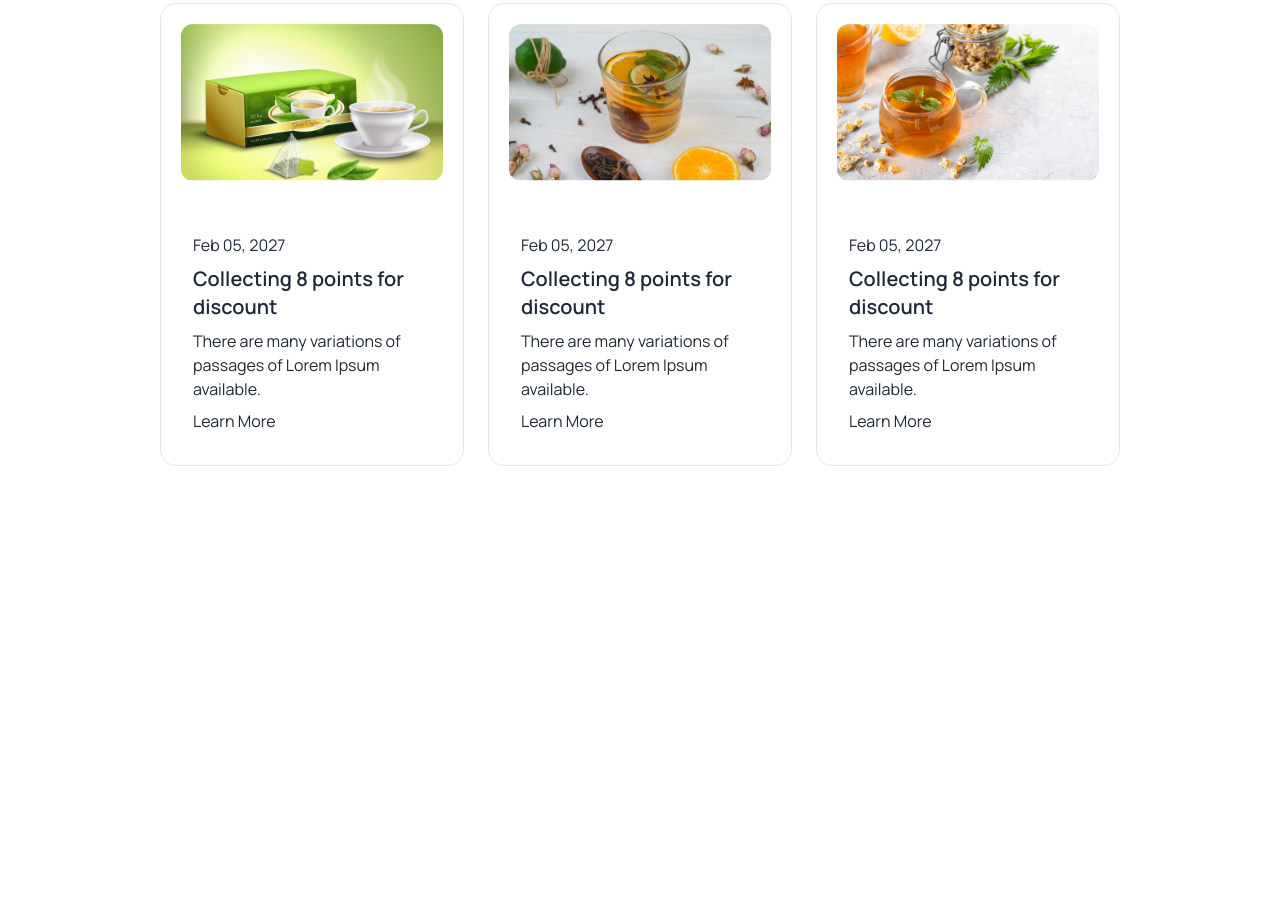
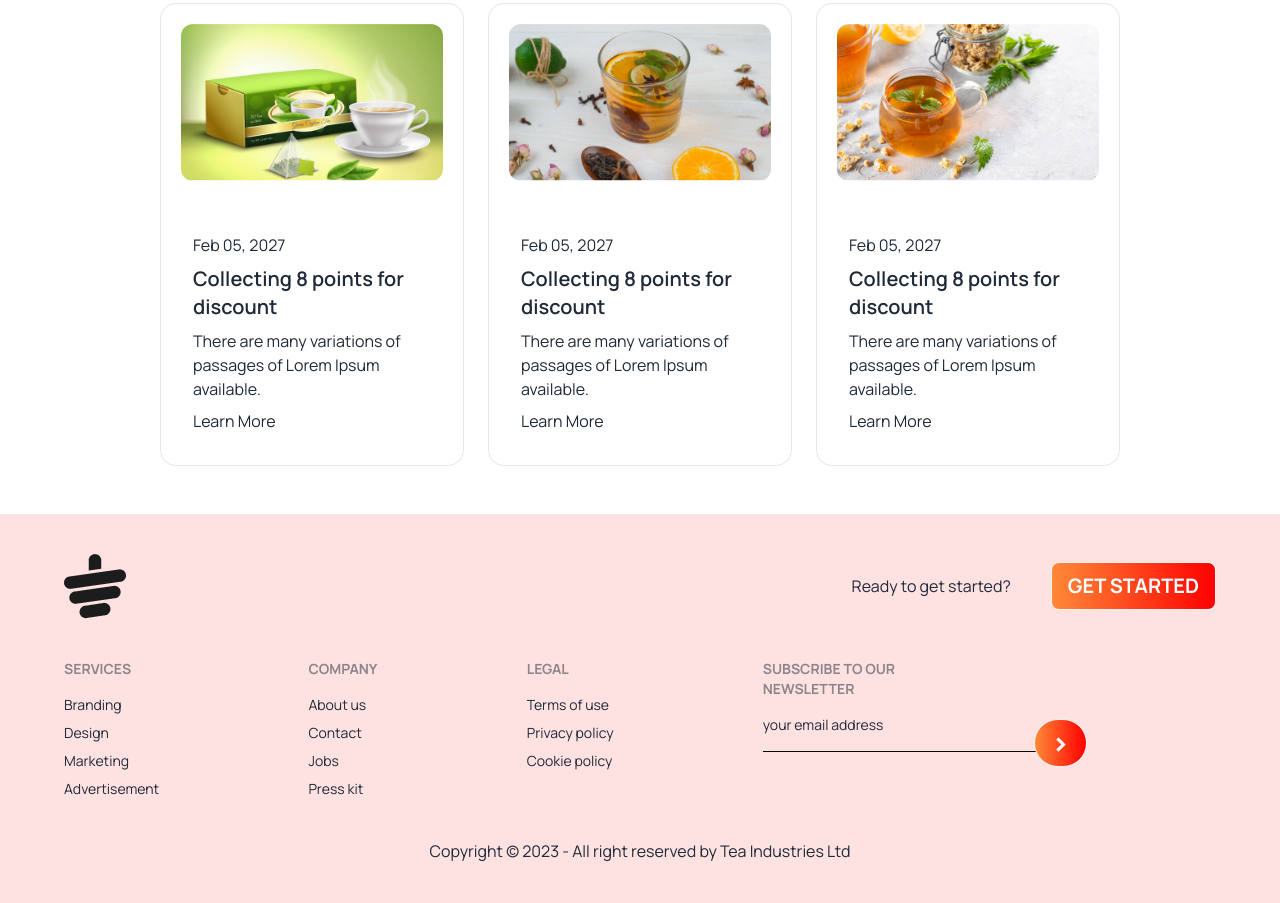
Before and after one commit to rakibaakter/tea-house-using-daisyUI, a plain HTML site: page index.html in a window 1280 px wide. Shown: the part 3026-3929 px from the top of the page. Before the commit the page ends 3540 px from the top, so only its background shows below. Drawn offline with nearby package versions, Linux system fonts and the light colour scheme.

Commit message:
footer added\

```diff
--- a/index.html
+++ b/index.html
@@ -278,6 +278,55 @@
             </div>
         </section>
     </main>
+
+    <footer class=" bg-red-100 px-4 py-10 space-y-10 lg:px-16">
+        <div class="flex justify-between flex-col md:flex-row ">
+            <img src="./images/cup.png" alt="">
+            <div class="flex items-center gap-10">
+                <h4>Ready to get started?</h4>
+                <button class="btn bg-gradient-to-r from-grd-start to-grd-end text-xl font-bold text-white">
+                    Get Started
+                </button>
+            </div>
+        </div>
+        <div class="footer text-base-content">
+            <div>
+                <span class="footer-title">Services</span>
+                <a class="link link-hover">Branding</a>
+                <a class="link link-hover">Design</a>
+                <a class="link link-hover">Marketing</a>
+                <a class="link link-hover">Advertisement</a>
+              </div>
+              <div>
+                <span class="footer-title">Company</span>
+                <a class="link link-hover">About us</a>
+                <a class="link link-hover">Contact</a>
+                <a class="link link-hover">Jobs</a>
+                <a class="link link-hover">Press kit</a>
+              </div>
+              <div>
+                <span class="footer-title">Legal</span>
+                <a class="link link-hover">Terms of use</a>
+                <a class="link link-hover">Privacy policy</a>
+                <a class="link link-hover">Cookie policy</a>
+              </div>
+              <div>
+                <span class="footer-title">Subscribe to our
+                    <br>
+                     newsletter</span>
+                <div class="form-control w-80">
+                  <div class="relative">
+                    <p class="pb-4 border-b border-black">your email address</p>
+                    <!-- <input type="text" placeholder="email address" class=" border-b w-full p-4" />  -->
+                    <button class="btn bg-gradient-to-r from-grd-start to-grd-end text-3xl font-bold text-white absolute top-1 -right-1 rounded-full"> > </button>
+                  </div>
+                </div>
+              </div>
+        </div>
+        <div>
+            <p class="text-center">Copyright © 2023 - All right reserved by Tea Industries Ltd</p>
+          </div>
+      </footer>
 </body>
 
 </html>
```
